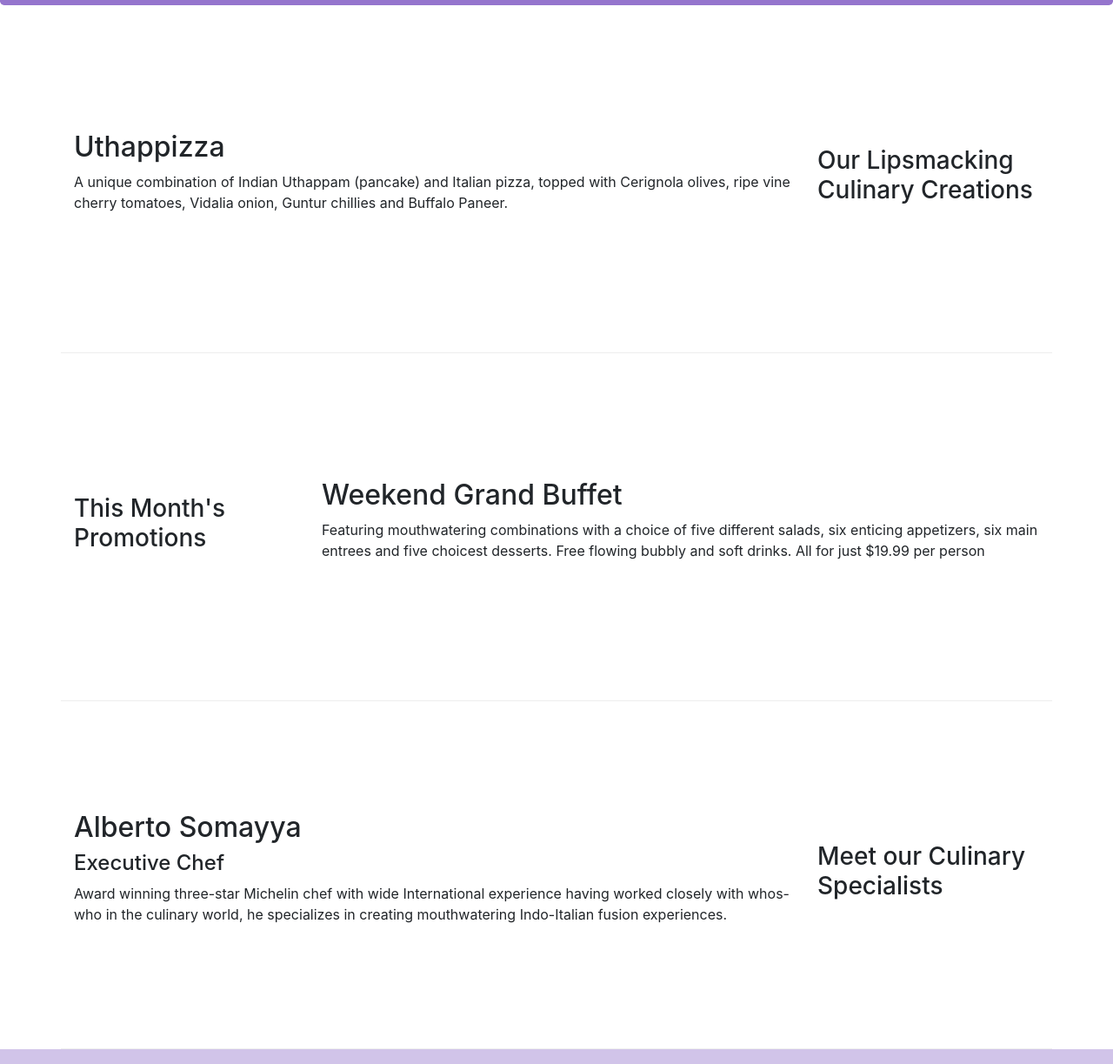
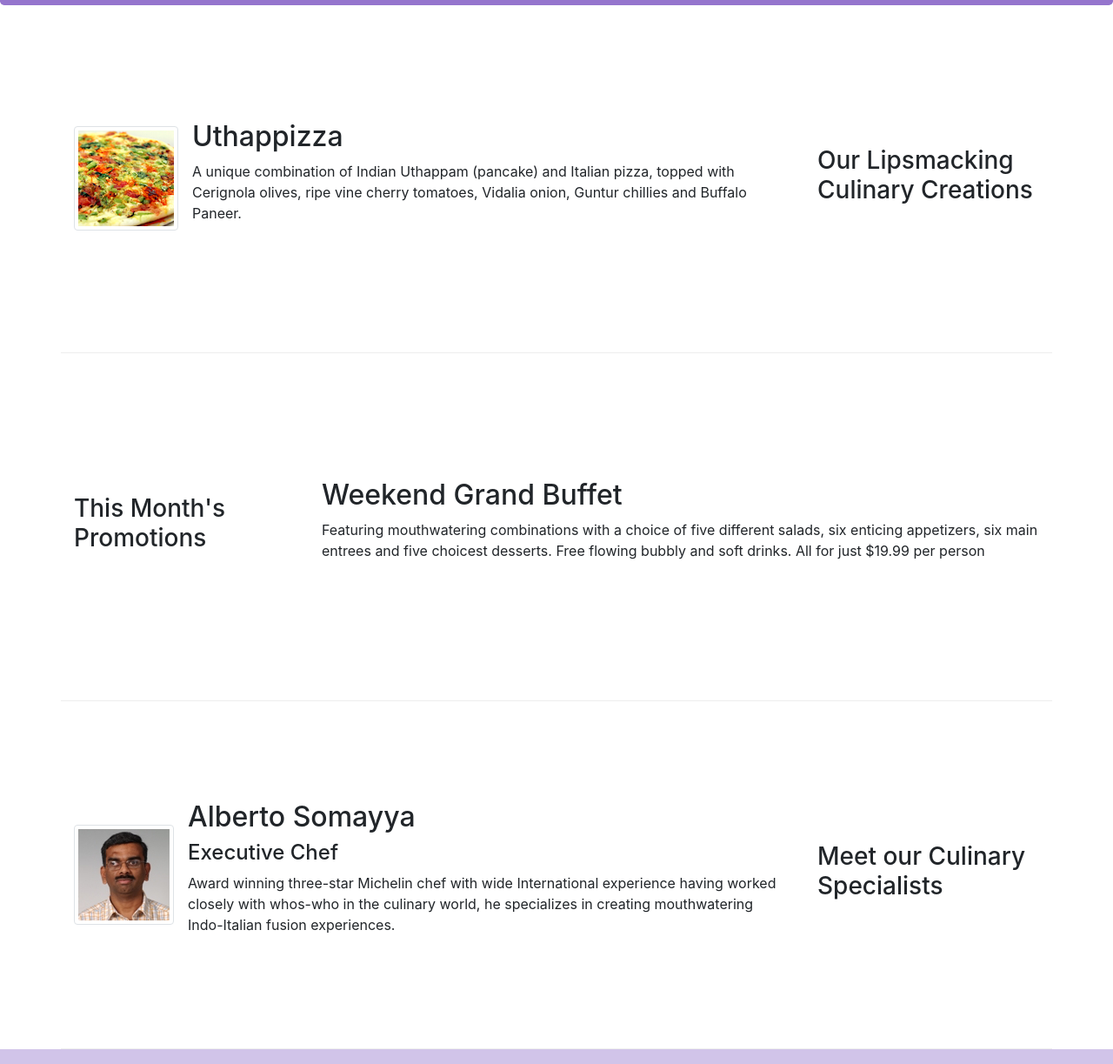
Before and after one commit to Venkatganesh16/Bootstrap-4-coursera, a website: page index.html in a window 1280 px wide. Shown: the part 400-1623 px from the top of the page at 87% size. Drawn offline with nearby package versions, Linux system fonts and the light colour scheme.

Commit message:
images and media

```diff
--- a/index.html
+++ b/index.html
@@ -20,7 +20,7 @@
             <button class="navbar-toggler" type="button" data-toggle="collapse" data-target="#Navbar">
                 <span class="navbar-toggler-icon"></span>
             </button>
-            <a class="navbar-brand mr-auto" href="#">Ristorante Con Fusion</a>
+            <a class="navbar-brand mr-auto" href="#"><img src="img/logo.png" height="30" width="41"></a>
             <div class="collapse navbar-collapse" id="Navbar">
                 <ul class="navbar-nav mr-auto">
                     <li class="nav-item active"><a class="nav-link" href="#"><span class="fa fa-home fa-lg"></span> Home</a></li>
@@ -40,7 +40,8 @@
                     <h1>Ristorante con Fusion</h1>
                     <p>We take inspiration from the World's best cuisines, and create a unique fusion experience. Our lipsmacking creations will tickle your culinary senses!</p>
                 </div>
-                <div class="col-12 col-sm">
+                <div class="col-12 col-sm align-self-center">
+                    <img src="img/logo.png" class="img-fluid">
                 </div>
             </div>
         </div>
@@ -52,8 +53,13 @@
                 <h3>Our Lipsmacking Culinary Creations</h3>
             </div>
             <div class="col col-sm order-sm-first col-md">
-                <h2>Uthappizza</h2>
-                <p>A unique combination of Indian Uthappam (pancake) and Italian pizza, topped with Cerignola olives, ripe vine cherry tomatoes, Vidalia onion, Guntur chillies and Buffalo Paneer.</p>
+                <div class="media">
+                    <img class="d-flex mr-3 img-thumbnail align-self-center" src="img/uthappizza.png" alt="uthappizza">
+                    <div class="media-body">
+                        <h2 class="mt-0">Uthappizza</h2>
+                        <p class="d-none d-sm-block">A unique combination of Indian Uthappam (pancake) and Italian pizza, topped with Cerignola olives, ripe vine cherry tomatoes, Vidalia onion, Guntur chillies and Buffalo Paneer.</p>
+                    </div>
+                </div>
             </div>
         </div>
 
@@ -73,9 +79,14 @@
                 <h3>Meet our Culinary Specialists</h3>
             </div>
             <div class="col col-sm order-sm-first col-md">
-                <h2>Alberto Somayya</h2>
-                <h4>Executive Chef</h4>
-                <p>Award winning three-star Michelin chef with wide International experience having worked closely with whos-who in the culinary world, he specializes in creating mouthwatering Indo-Italian fusion experiences. </p>
+                <div class="media">
+                    <img class="d-flex mr-3 img-thumbnail align-self-center" src="img/alberto.png" alt="alberto">
+                    <div class="media-body">
+                        <h2 class="mt-0">Alberto Somayya</h2>
+                    <h4>Executive Chef</h4>
+                    <p class="d-none d-sm-block">Award winning three-star Michelin chef with wide International experience having worked closely with whos-who in the culinary world, he specializes in creating mouthwatering Indo-Italian fusion experiences. </p>
+                    </div>
+                </div>
             </div>
         </div>
     </div>
```
Also changed, not shown: aboutus.html (+3 -2 lines), contactus.html (+3 -2 lines), img/alberto.png (added), img/buffet.png (added), img/logo.png (added), img/uthappizza.png (added), 1 other file.
